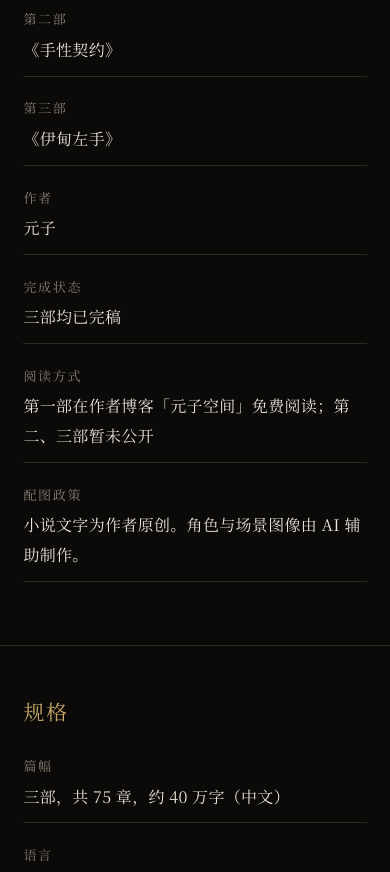
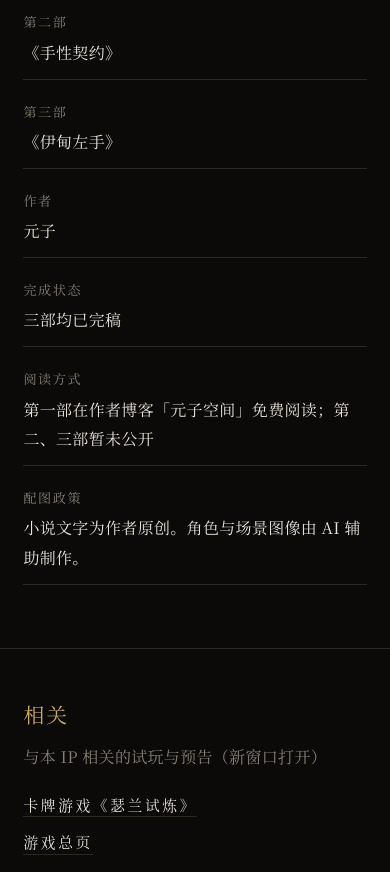
Before and after one commit to yuanzikongjian-create/yuanzi-studio, a plain HTML site: page originals/index.html in a window 390 px wide. Shown: the part 1128-2000 px from the top of the page. Drawn offline with Linux system fonts and the light colour scheme.

Commit message:
P1-6: mobile lang beside menu + game/trailer links

```diff
--- a/originals/index.html
+++ b/originals/index.html
@@ -10,6 +10,7 @@
 <header class="site-header">
   <a class="brand" href="../index.html">元子空间</a>
   <button class="menu-btn" type="button" aria-expanded="false" aria-controls="site-nav">菜单</button>
+  <a class="lang lang-bar" href="../en/originals/index.html" lang="en">English</a>
   <nav id="site-nav" class="site-nav" aria-label="主导航">
     <ul><li><a href="../index.html">首页</a></li><li><a href="../studio/index.html">工作室</a></li><li><a href="../originals/index.html" aria-current="page">原创 IP</a></li><li><a href="../collaborate/index.html">合作</a></li><li><a href="../work/index.html">作品集</a></li><li><a href="../contact/index.html">联系</a></li></ul>
     <a class="lang" href="../en/originals/index.html" lang="en">English</a>
@@ -36,6 +37,15 @@
       <dt>配图政策</dt><dd>小说文字为作者原创。角色与场景图像由 AI 辅助制作。</dd>
     </dl>
   </div>
+</section>
+<section class="block related">
+  <h2>相关</h2>
+  <p class="muted">与本 IP 相关的试玩与预告（新窗口打开）</p>
+  <ul class="related-links">
+    <li><a href="https://yuanzikongjian-create.github.io/the-right-handed-god/" target="_blank" rel="noopener noreferrer">卡牌游戏《瑟兰试炼》</a></li>
+    <li><a href="https://yuanzikongjian-create.github.io/the-right-handed-god/hub.html" target="_blank" rel="noopener noreferrer">游戏总页</a></li>
+    <li><a href="https://yuanzikongjian-create.github.io/the-right-handed-god/media/trailer_zh.mp4" target="_blank" rel="noopener noreferrer">中文预告片</a></li>
+  </ul>
 </section>
 <section class="block">
   <h2>规格</h2>
```
